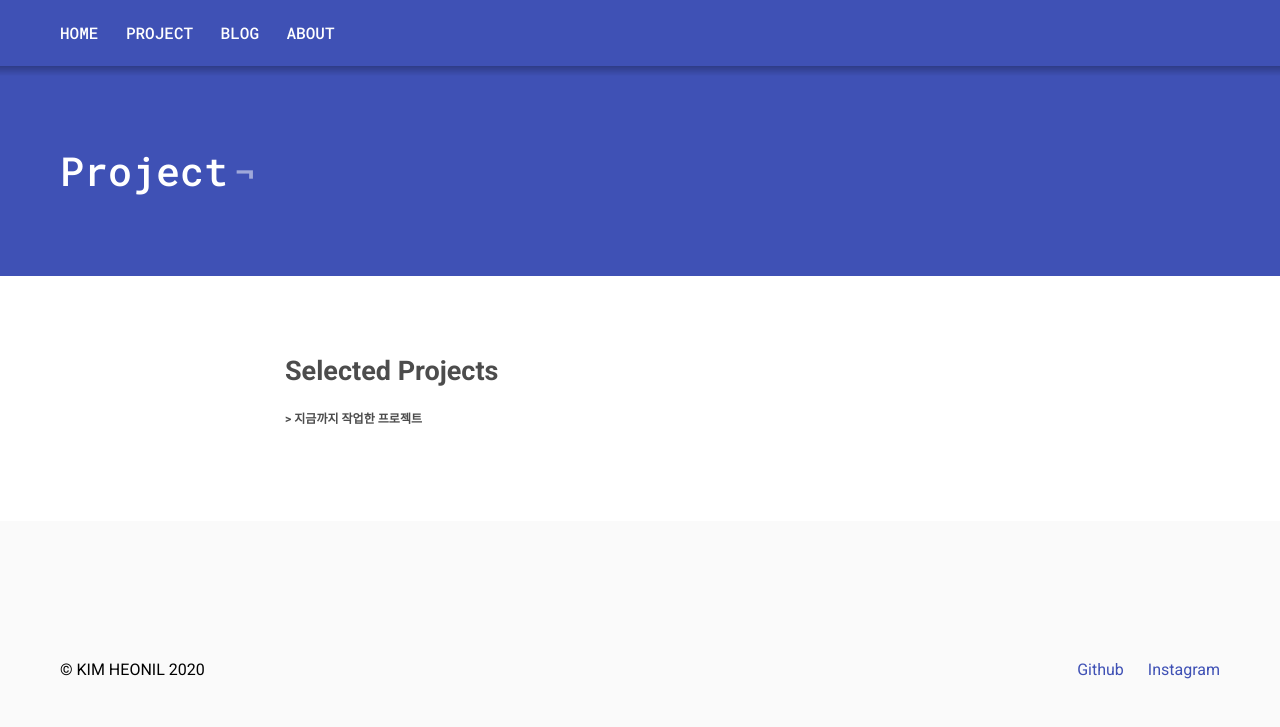
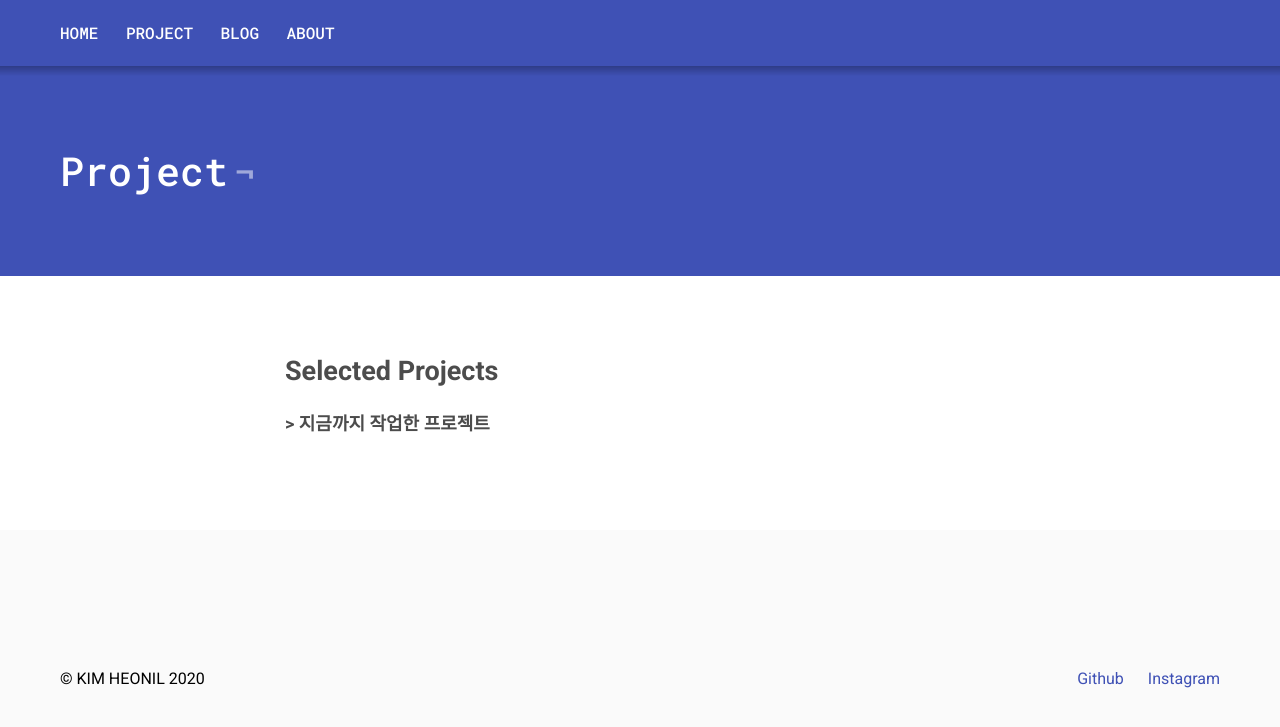
Before and after one commit to iamheonil/iamheonil.github.io, a Jekyll site: the page built from _pages/project.markdown, in a window 1280 px wide. Shown: the top 727 px of the page. Built offline with Jekyll 4.4.1, drawn with Linux system fonts in a browser that asks for light colours.

Commit message:
Blog Modify

```diff
--- a/_pages/project.markdown
+++ b/_pages/project.markdown
@@ -6,4 +6,4 @@ permalink: /project/
 
 ## Selected Projects
 
-###### > 지금까지 작업한 프로젝트
+#### > 지금까지 작업한 프로젝트
```
